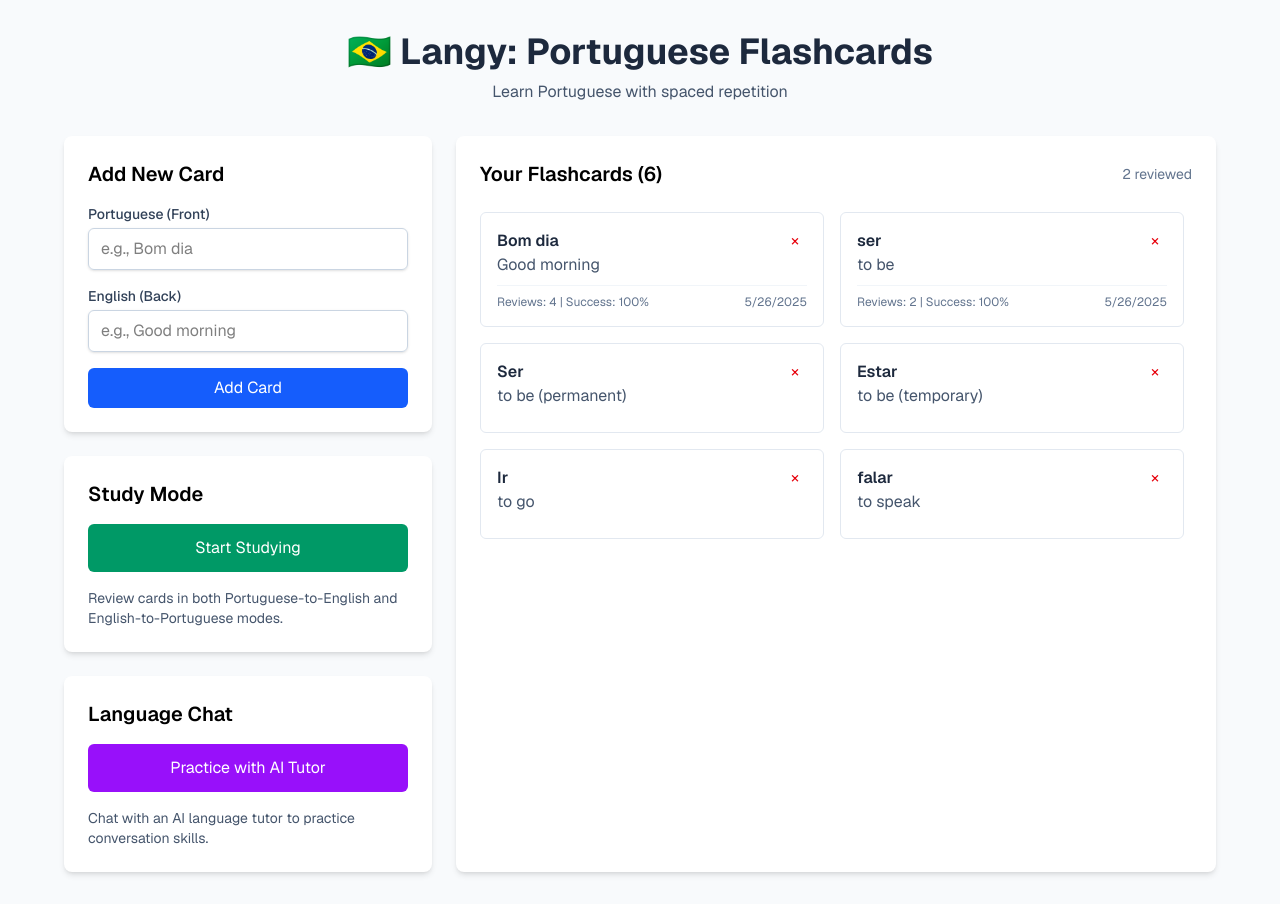
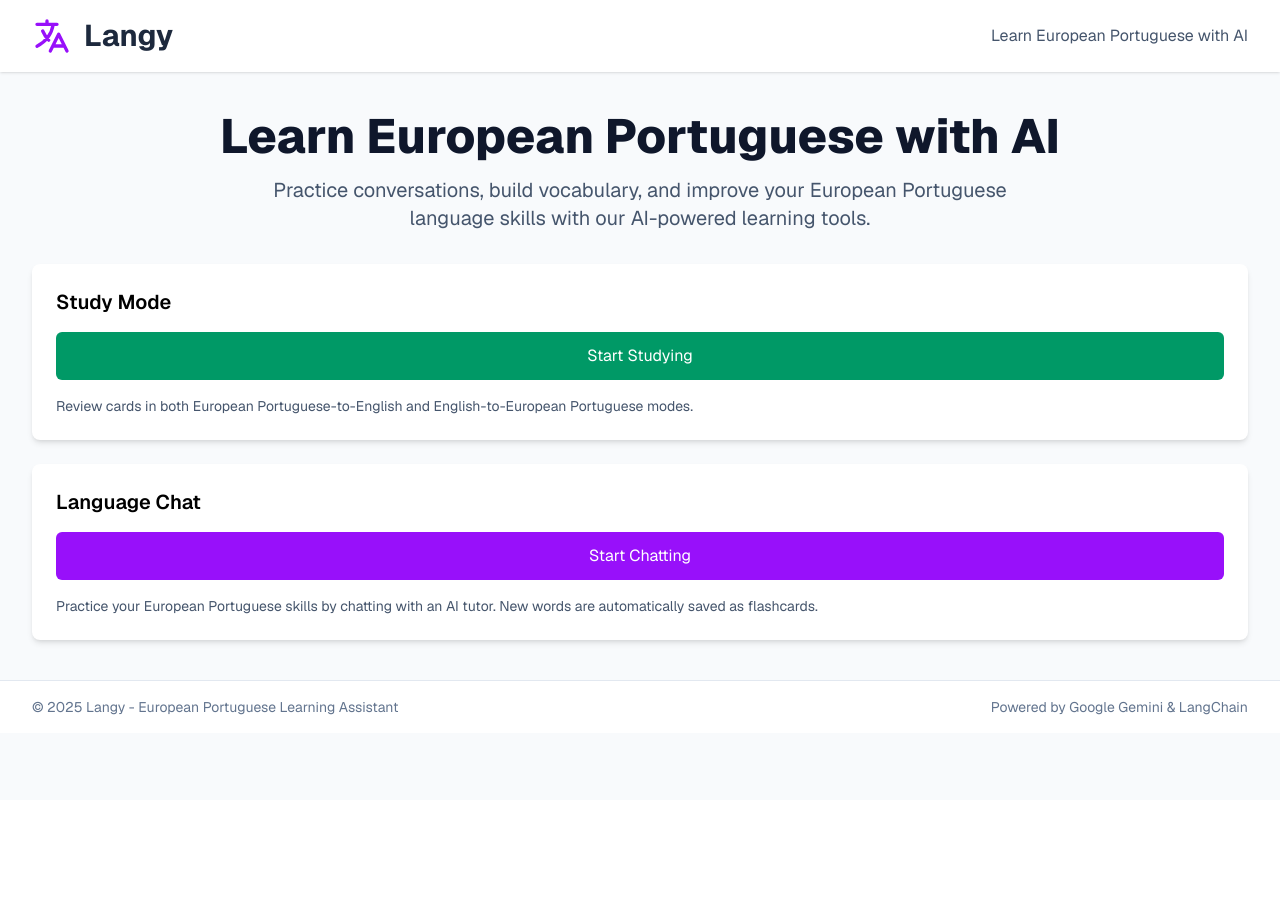
Before and after one commit to skyfortress/langy, a Next.js app: page / in a window 1280 px wide. After the commit the page ends 800 px from the top, so only its background shows below. Built offline with nearby package versions, Linux system fonts and the light colour scheme.

Commit message:
Refactor code structure for improved readability and maintainability

```diff
--- a/package.json
+++ b/package.json
@@ -16,6 +16,7 @@
     "next": "15.3.2",
     "react": "^19.0.0",
     "react-dom": "^19.0.0",
+    "react-markdown": "^10.1.0",
     "uuid": "^11.1.0"
   },
   "devDependencies": {
--- a/src/components/chat/Chat.tsx
+++ b/src/components/chat/Chat.tsx
@@ -3,11 +3,7 @@ import { v4 as uuidv4 } from 'uuid';
 import ChatMessage from './ChatMessage';
 import { ChatMessage as ChatMessageType, ApiResponse } from '../../types/chat';
 
-interface ChatProps {
-  language: string;
-}
-
-const Chat: React.FC<ChatProps> = ({ language }) => {
+const Chat: React.FC = () => {
   const [messages, setMessages] = useState<ChatMessageType[]>([]);
   const [inputValue, setInputValue] = useState('');
   const [isLoading, setIsLoading] = useState(false);
@@ -43,7 +39,6 @@ const Chat: React.FC<ChatProps> = ({ language }) => {
         },
         body: JSON.stringify({
           message: userMessage.content,
-          language,
           chatHistory: messages
         })
       });
@@ -101,7 +96,7 @@ const Chat: React.FC<ChatProps> = ({ language }) => {
   return (
     <div className="flex flex-col h-full bg-white shadow-md rounded-lg overflow-hidden border border-slate-200">
       <div className="bg-purple-600 text-white px-6 py-4 shadow-sm">
-        <h2 className="text-xl font-semibold">Chat in {language}</h2>
+        <h2 className="text-xl font-semibold">Chat in European Portuguese</h2>
       </div>
 
       <div className="flex-1 overflow-y-auto p-6 space-y-4">
@@ -113,7 +108,7 @@ const Chat: React.FC<ChatProps> = ({ language }) => {
               </svg>
             </div>
             <div>
-              <p className="text-lg font-medium text-slate-700">Start chatting to practice your {language}!</p>
+              <p className="text-lg font-medium text-slate-700">Start chatting to practice your European Portuguese!</p>
               <p className="mt-2 text-sm text-slate-500">
                 Try asking questions, practicing sentences, or learning about culture.
               </p>
@@ -147,7 +142,7 @@ const Chat: React.FC<ChatProps> = ({ language }) => {
             type="text"
             value={inputValue}
             onChange={(e) => setInputValue(e.target.value)}
-            placeholder={`Type a message in English or ${language}...`}
+            placeholder="Type a message in English or European Portuguese..."
             className="flex-1 bg-transparent px-2 py-3 focus:outline-none text-slate-700"
             disabled={isLoading}
           />
--- a/src/pages/api/chat/completion.ts
+++ b/src/pages/api/chat/completion.ts
@@ -13,9 +13,9 @@ export default async function handler(
   }
 
   try {
-    const { message, language, chatHistory } = req.body as ChatCompletionRequest;
+    const { message, chatHistory } = req.body as ChatCompletionRequest;
 
-    if (!message || !language) {
+    if (!message) {
       return res.status(400).json({ message: 'Missing required fields' });
     }
 
@@ -28,7 +28,6 @@ export default async function handler(
 
     const response = await generateChatCompletion({
       message,
-      language,
       chatHistory: chatHistory ? [...chatHistory, userMessage] : [userMessage]
     });
 
--- a/src/pages/chat.tsx
+++ b/src/pages/chat.tsx
@@ -1,4 +1,4 @@
-import React, { useState } from 'react';
+import React from 'react';
 import Head from 'next/head';
 import Chat from '../components/chat/Chat';
 import { Geist } from "next/font/google";
@@ -9,9 +9,6 @@ const geist = Geist({
 });
 
 const ChatPage: React.FC = () => {
-  const [language, setLanguage] = useState('Portuguese');
-  const languages = ['Portuguese', 'Spanish', 'French', 'German', 'Italian', 'Japanese', 'Mandarin'];
-
   return (
     <div className={`${geist.className} min-h-screen bg-slate-50 flex flex-col`}>
       <Head>
@@ -21,33 +18,20 @@ const ChatPage: React.FC = () => {
 
       <header className="bg-white shadow-sm sticky top-0 z-10">
         <div className="max-w-7xl mx-auto py-4 px-4 sm:px-6 lg:px-8">
-          <div className="flex flex-col sm:flex-row justify-between items-center space-y-3 sm:space-y-0">
+          <div className="flex justify-between items-center">
             <h1 className="text-2xl font-bold text-slate-800 flex items-center">
               <svg xmlns="http://www.w3.org/2000/svg" className="h-8 w-8 mr-2 text-purple-600" fill="none" viewBox="0 0 24 24" stroke="currentColor">
                 <path strokeLinecap="round" strokeLinejoin="round" strokeWidth={2} d="M3 5h12M9 3v2m1.048 9.5A18.022 18.022 0 016.412 9m6.088 9h7M11 21l5-10 5 10M12.751 5C11.783 10.77 8.07 15.61 3 18.129" />
               </svg>
-              Langy Chat
+              European Portuguese Chat
             </h1>
-            <div className="flex items-center bg-slate-100 p-1 rounded-lg shadow-inner">
-              <label htmlFor="language-select" className="mr-2 text-slate-700 font-medium px-2">I want to practice:</label>
-              <select
-                id="language-select"
-                value={language}
-                onChange={(e) => setLanguage(e.target.value)}
-                className="border-0 bg-white rounded-md px-4 py-2 focus:outline-none focus:ring-2 focus:ring-purple-500 shadow-sm"
-              >
-                {languages.map(lang => (
-                  <option key={lang} value={lang}>{lang}</option>
-                ))}
-              </select>
-            </div>
           </div>
         </div>
       </header>
 
       <main className="flex-1 max-w-5xl mx-auto w-full px-4 sm:px-6 lg:px-8 py-6">
         <div className="h-[calc(100vh-180px)] overflow-hidden bg-white rounded-lg shadow-md border border-slate-200">
-          <Chat language={language} />
+          <Chat />
         </div>
       </main>
 
--- a/src/pages/index.tsx
+++ b/src/pages/index.tsx
@@ -2,6 +2,7 @@ import { useState, useEffect } from "react";
 import { Card } from "@/types/card";
 import Link from "next/link";
 import { Geist } from "next/font/google";
+import Head from "next/head";
 
 const geist = Geist({
   variable: "--font-geist",
@@ -87,80 +88,53 @@ export default function Home() {
   };
 
   return (
-    <div className={`${geist.className} min-h-screen bg-slate-50 p-4 md:p-8`}>
-      <div className="max-w-6xl mx-auto">
-        <header className="mb-8 text-center">
-          <h1 className="text-4xl font-bold text-slate-800 mb-2">
-            🇧🇷 Langy: Portuguese Flashcards
+    <div className={`${geist.className} min-h-screen bg-slate-50`}>
+      <Head>
+        <title>Langy | Learn European Portuguese with AI</title>
+        <meta
+          name="description"
+          content="Practice European Portuguese with an AI language tutor"
+        />
+        <link rel="icon" href="/favicon.ico" />
+      </Head>
+
+      <header className="bg-white shadow-sm">
+        <div className="max-w-7xl mx-auto py-4 px-4 sm:px-6 lg:px-8">
+          <div className="flex justify-between items-center">
+            <h1 className="text-3xl font-bold text-slate-800 flex items-center">
+              <svg
+                xmlns="http://www.w3.org/2000/svg"
+                className="h-10 w-10 mr-3 text-purple-600"
+                fill="none"
+                viewBox="0 0 24 24"
+                stroke="currentColor"
+              >
+                <path
+                  strokeLinecap="round"
+                  strokeLinejoin="round"
+                  strokeWidth={2}
+                  d="M3 5h12M9 3v2m1.048 9.5A18.022 18.022 0 016.412 9m6.088 9h7M11 21l5-10 5 10M12.751 5C11.783 10.77 8.07 15.61 3 18.129"
+                />
+              </svg>
+              Langy
             </h1>
-          <p className="text-slate-600">Learn Portuguese with spaced repetition</p>
+            <p className="text-slate-600 hidden sm:block">
+              Learn European Portuguese with AI
+            </p>
+          </div>
+        </div>
       </header>
 
-        {(error || success) && (
-          <div className="max-w-md mx-auto mb-6">
-            {error && (
-              <div className="bg-red-100 text-red-700 p-3 rounded mb-4">
-                {error}
-              </div>
-            )}
-            {success && (
-              <div className="bg-green-100 text-green-700 p-3 rounded mb-4">
-                {success}
-              </div>
-            )}
-          </div>
-        )}
-
-        <div className="grid grid-cols-1 lg:grid-cols-3 gap-6">
-          <div className="lg:col-span-1">
-            <div className="bg-white p-6 rounded-lg shadow-md mb-6">
-              <h2 className="text-xl font-semibold mb-4">Add New Card</h2>
-              <form onSubmit={handleSubmit}>
-                <div className="mb-4">
-                  <label
-                    htmlFor="front"
-                    className="block text-sm font-medium text-slate-700 mb-1"
-                  >
-                    Portuguese (Front)
-                  </label>
-                  <input
-                    type="text"
-                    id="front"
-                    value={cardInput.front}
-                    onChange={(e) =>
-                      setCardInput({ ...cardInput, front: e.target.value })
-                    }
-                    className="w-full px-3 py-2 border border-slate-300 rounded-md shadow-sm focus:outline-none focus:ring-2 focus:ring-blue-500"
-                    placeholder="e.g., Bom dia"
-                  />
-                </div>
-
-                <div className="mb-4">
-                  <label
-                    htmlFor="back"
-                    className="block text-sm font-medium text-slate-700 mb-1"
-                  >
-                    English (Back)
-                  </label>
-                  <input
-                    type="text"
-                    id="back"
-                    value={cardInput.back}
-                    onChange={(e) =>
-                      setCardInput({ ...cardInput, back: e.target.value })
-                    }
-                    className="w-full px-3 py-2 border border-slate-300 rounded-md shadow-sm focus:outline-none focus:ring-2 focus:ring-blue-500"
-                    placeholder="e.g., Good morning"
-                  />
-                </div>
-
-                <button
-                  type="submit"
-                  className="w-full bg-blue-600 text-white py-2 px-4 rounded-md hover:bg-blue-700 focus:outline-none focus:ring-2 focus:ring-blue-500 focus:ring-offset-2"
-                >
-                  Add Card
-                </button>
-              </form>
+      <main>
+        <div className="max-w-7xl mx-auto px-4 sm:px-6 lg:px-8 my-10">
+          <div className="text-center">
+            <h2 className="text-4xl font-extrabold text-slate-900 sm:text-5xl mb-4">
+              Learn European Portuguese with AI
+            </h2>
+            <p className="text-xl text-slate-600 max-w-3xl mx-auto mb-8">
+              Practice conversations, build vocabulary, and improve your European
+              Portuguese language skills with our AI-powered learning tools.
+            </p>
           </div>
 
           <div className="grid grid-cols-1 sm:grid-cols-2 lg:grid-cols-1 gap-6">
@@ -173,8 +147,8 @@ export default function Home() {
                 Start Studying
               </Link>
               <p className="text-sm text-slate-600">
-                  Review cards in both Portuguese-to-English and
-                  English-to-Portuguese modes.
+                Review cards in both European Portuguese-to-English and
+                English-to-European Portuguese modes.
               </p>
             </div>
 
@@ -184,95 +158,30 @@ export default function Home() {
                 href="/chat"
                 className="block w-full bg-purple-600 text-white text-center py-3 px-4 rounded-md hover:bg-purple-700 focus:outline-none focus:ring-2 focus:ring-purple-500 focus:ring-offset-2 mb-4"
               >
-                  Practice with AI Tutor
+                Start Chatting
               </Link>
               <p className="text-sm text-slate-600">
-                  Chat with an AI language tutor to practice conversation skills.
+                Practice your European Portuguese skills by chatting with an AI
+                tutor. New words are automatically saved as flashcards.
               </p>
             </div>
           </div>
         </div>
+      </main>
 
-          <div className="lg:col-span-2">
-            <div className="bg-white p-6 rounded-lg shadow-md h-full">
-              <div className="flex justify-between items-center mb-6">
-                <h2 className="text-xl font-semibold">
-                  Your Flashcards ({cards.length})
-                </h2>
-                {cards.length > 0 && (
-                  <span className="text-sm text-slate-500">
-                    {cards.filter((card) => card.reviewCount > 0).length} reviewed
-                  </span>
-                )}
-              </div>
-
-              {loading ? (
-                <div className="flex justify-center items-center h-40">
-                  <p className="text-slate-600">Loading cards...</p>
-                </div>
-              ) : cards.length === 0 ? (
-                <div className="flex flex-col justify-center items-center h-40 text-center">
-                  <p className="text-slate-600 mb-4">
-                    No cards yet. Add your first card to get started!
+      <footer className="bg-white border-t border-slate-200 mt-auto py-4">
+        <div className="max-w-7xl mx-auto px-4 sm:px-6 lg:px-8">
+          <div className="flex flex-col sm:flex-row justify-between items-center">
+            <p className="text-slate-500 text-sm">
+              © {new Date().getFullYear()} Langy - European Portuguese Learning
+              Assistant
             </p>
-                  <svg
-                    className="w-16 h-16 text-slate-300"
-                    fill="currentColor"
-                    viewBox="0 0 20 20"
-                  >
-                    <path
-                      fillRule="evenodd"
-                      d="M10 3a1 1 0 011 1v5h5a1 1 0 110 2h-5v5a1 1 0 11-2 0v-5H4a1 1 0 110-2h5V4a1 1 0 011-1z"
-                      clipRule="evenodd"
-                    />
-                  </svg>
-                </div>
-              ) : (
-                <div className="grid grid-cols-1 md:grid-cols-2 gap-4 max-h-[70vh] overflow-y-auto pr-2">
-                  {cards.map((card) => (
-                    <div
-                      key={card.id}
-                      className="border border-slate-200 rounded-md p-4 hover:shadow-md transition-shadow duration-200"
-                    >
-                      <div className="flex justify-between items-start mb-2">
-                        <div>
-                          <p className="font-semibold text-slate-800">
-                            {card.front}
+            <p className="text-slate-500 text-sm mt-2 sm:mt-0">
+              Powered by Google Gemini & LangChain
             </p>
-                          <p className="text-slate-600">{card.back}</p>
-                        </div>
-                        <button
-                          onClick={() => handleDelete(card.id)}
-                          className="text-red-600 hover:text-red-800 hover:bg-red-50 rounded-full w-6 h-6 flex items-center justify-center transition-colors"
-                          aria-label="Delete card"
-                        >
-                          &times;
-                        </button>
-                      </div>
-                      {card.reviewCount > 0 && (
-                        <div className="mt-2 text-xs text-slate-500 flex justify-between border-t pt-2 border-slate-100">
-                          <span>
-                            Reviews: {card.reviewCount} | Success:{" "}
-                            {Math.round(
-                              (card.correctCount / card.reviewCount) * 100
-                            )}
-                            %
-                          </span>
-                          <span>
-                            {card.lastReviewed
-                              ? new Date(card.lastReviewed).toLocaleDateString()
-                              : "Never"}
-                          </span>
-                        </div>
-                      )}
-                    </div>
-                  ))}
-                </div>
-              )}
           </div>
         </div>
-        </div>
-      </div>
+      </footer>
     </div>
   );
 }
--- a/src/pages/study.tsx
+++ b/src/pages/study.tsx
@@ -211,7 +211,7 @@ export default function Study() {
           </div>
           <div className="text-right">
             <p className="text-xs text-slate-500">
-              Mode: {session?.mode === 'front-to-back' ? 'Portuguese → English' : 'English → Portuguese'}
+              Mode: {session?.mode === 'front-to-back' ? 'European Portuguese → English' : 'English → European Portuguese'}
             </p>
             <Link href="/" className="text-sm text-blue-600 hover:underline">
               Exit
@@ -223,7 +223,7 @@ export default function Study() {
           <div className="min-h-[200px] flex flex-col items-center justify-center">
             <div className="mb-8 text-center">
               <p className="text-slate-500 text-sm mb-2">
-                {session?.mode === 'front-to-back' ? 'Portuguese' : 'English'}
+                {session?.mode === 'front-to-back' ? 'European Portuguese' : 'English'}
               </p>
               <p className="text-2xl font-medium">{cardFront}</p>
             </div>
@@ -231,7 +231,7 @@ export default function Study() {
             {showAnswer ? (
               <div className="text-center w-full">
                 <p className="text-slate-500 text-sm mb-2">
-                  {session?.mode === 'front-to-back' ? 'English' : 'Portuguese'}
+                  {session?.mode === 'front-to-back' ? 'English' : 'European Portuguese'}
                 </p>
                 <p className="text-xl font-medium mb-8">{cardBack}</p>
 
--- a/src/services/aiService.ts
+++ b/src/services/aiService.ts
@@ -34,7 +34,8 @@ const initializeGeminiModel = () => {
 };
 
 // Create a language learning system prompt based on the target language
-const createLanguageLearningPrompt = (language: string) => {
+const createLanguageLearningPrompt = () => {
+  const language = 'European Portuguese';
   return new SystemMessage(
     `You are a helpful language tutor for ${language}. Your primary goal is to help the user
     learn ${language} through conversation.
@@ -83,14 +84,14 @@ export const generateChatCompletion = async (
   request: ChatCompletionRequest
 ): Promise<ChatCompletionResponse> => {
   try {
-    const { message, language, chatHistory = [] } = request;
+    const { message, chatHistory = [] } = request;
 
     // Initialize model
     const model = initializeGeminiModel();
     const modelWithTools = model.bindTools([createCardTool]);
 
     // Create messages array for the chat
-    const systemPrompt = createLanguageLearningPrompt(language);
+    const systemPrompt = createLanguageLearningPrompt();
     const langchainMessages = [systemPrompt, ...convertToChatMessages(chatHistory), new HumanMessage(message)];
 
     // Generate response
--- a/src/types/chat.ts
+++ b/src/types/chat.ts
@@ -44,7 +44,6 @@ export interface ChatSession {
 
 export interface ChatCompletionRequest {
   message: string;
-  language: string;
   chatHistory?: ChatMessage[];
 }
 
```
Also changed, not shown: data/cards.json (+10 -0 lines), 2 other files (tests, documents, lock files or other folders). Lines whose indentation alone changed are shown as unchanged.
